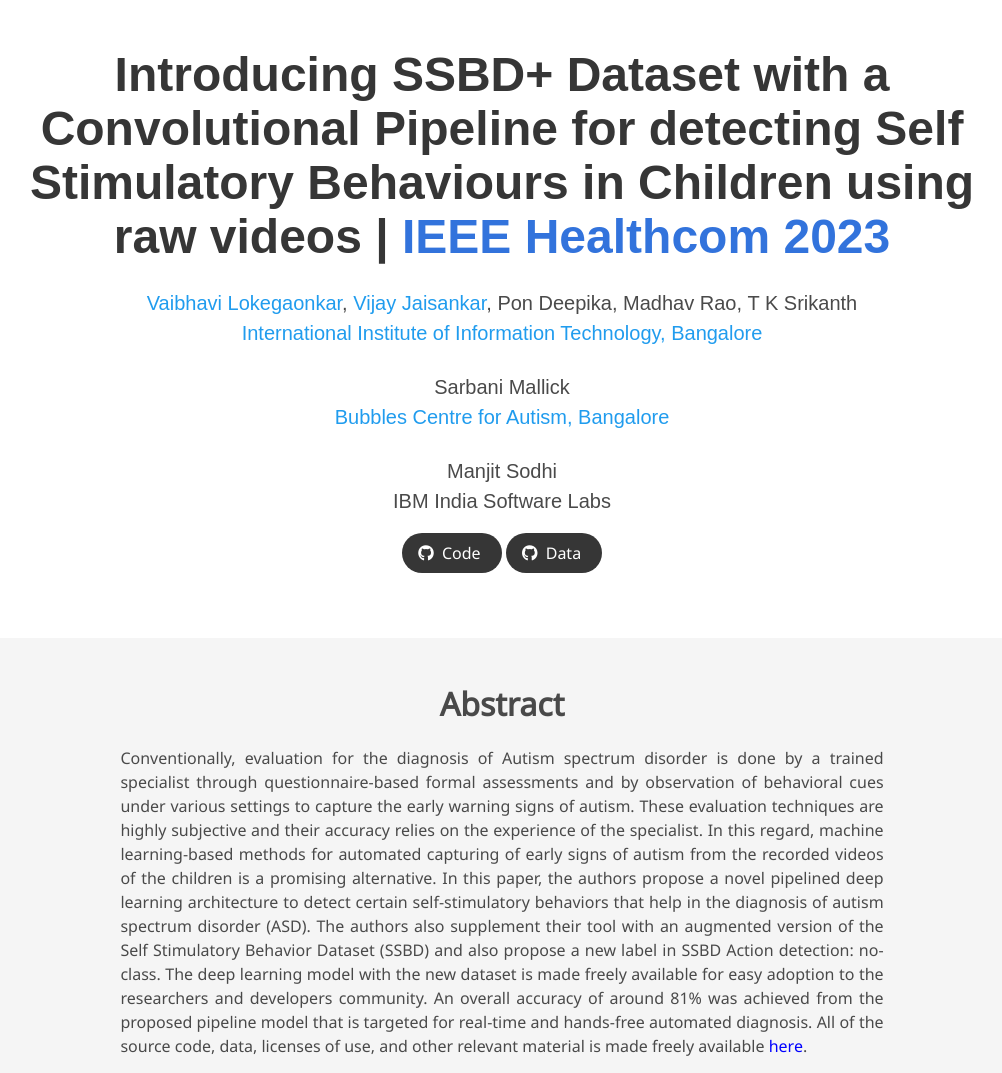
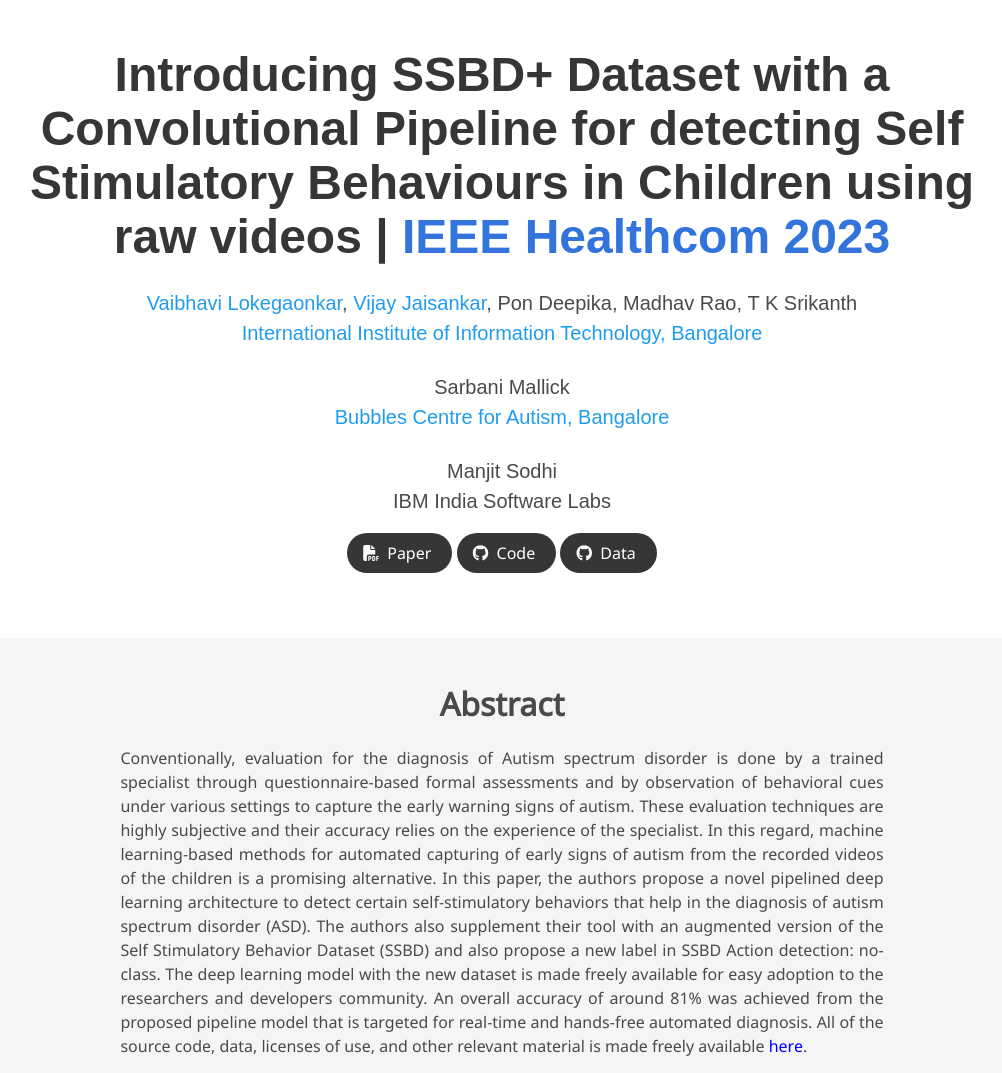
Before and after one commit to vijay-jaisankar/ssbdplus, a plain HTML site: page index.html in a window 1280 px wide. Shown: the top 1073 px of the page, without its empty margins (138-1140 px from the left). Drawn offline with nearby package versions, Linux system fonts and the light colour scheme; some icons are missing; a web font is replaced by a local one.

Commit message:
feat: add arxiv pdf link

```diff
--- a/index.html
+++ b/index.html
@@ -95,16 +95,16 @@
 
                   <div class="column has-text-centered">
                     <div class="publication-links">
-                         <!-- Arxiv PDF link -->
-                      <!-- <span class="link-block">
-                        <a href="https://arxiv.org/pdf/<ARXIV PAPER ID>.pdf" target="_blank"
+                      <!-- Arxiv PDF link -->
+                      <span class="link-block">
+                        <a href="https://arxiv.org/pdf/2311.15072.pdf" target="_blank"
                         class="external-link button is-normal is-rounded is-dark">
                         <span class="icon">
                           <i class="fas fa-file-pdf"></i>
                         </span>
                         <span>Paper</span>
                       </a>
-                    </span> -->
+                    </span>
 
                   <!-- Github link -->
                   <span class="link-block">
```
